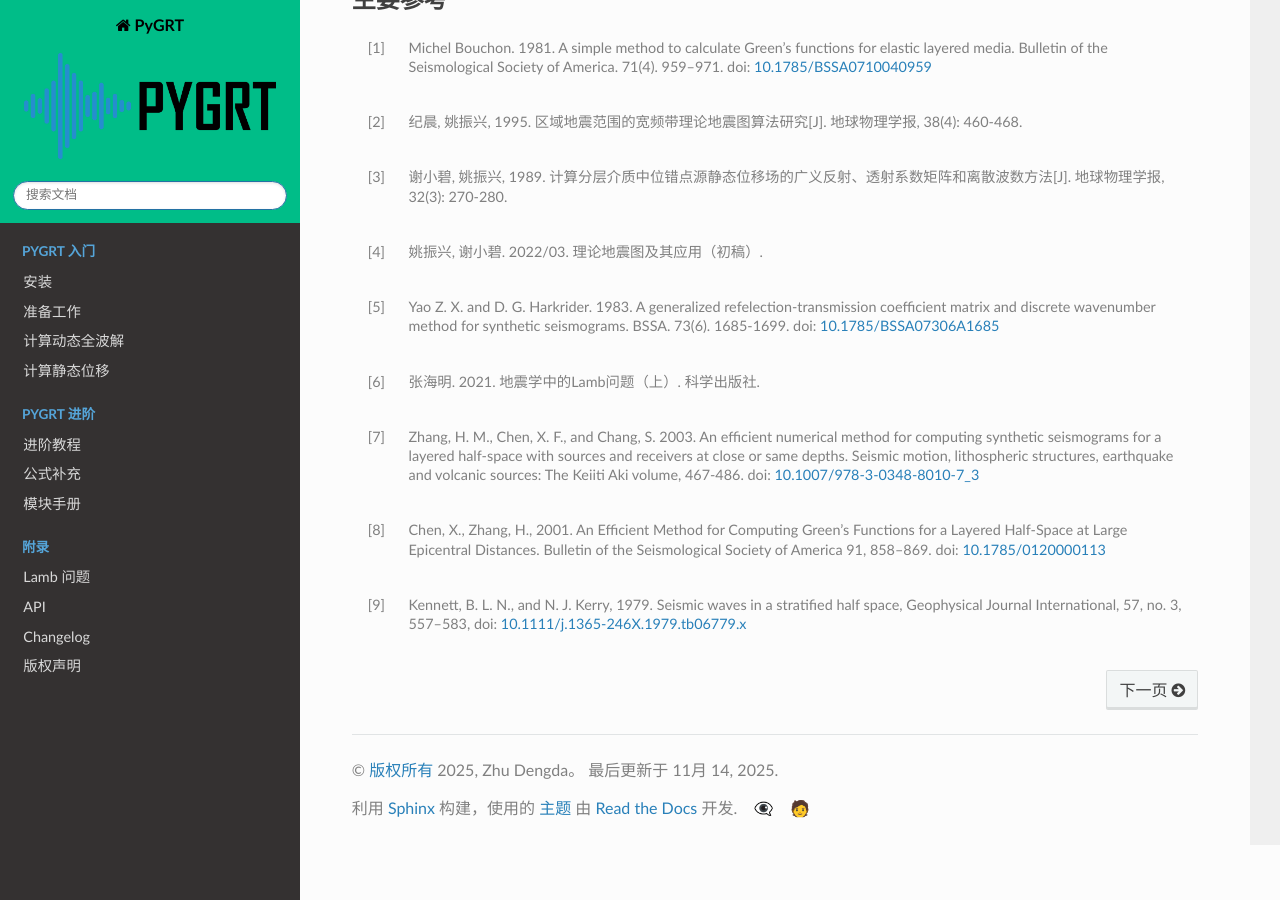
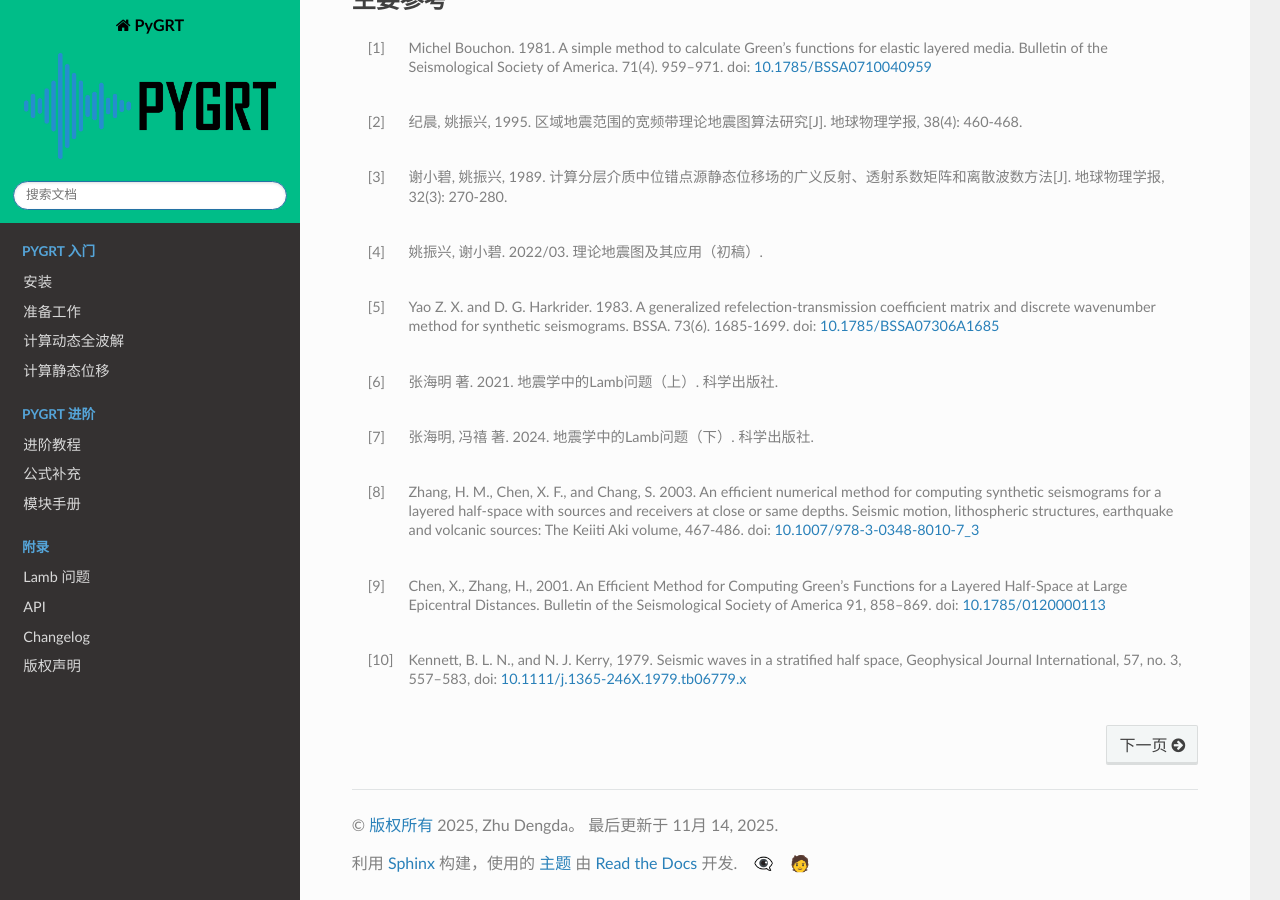
Before and after one commit to Dengda98/PyGRT, a Sphinx documentation site: the page built from docs/source/index.rst, in a window 1280 px wide and 900 px high, scrolled down 1545 px. Built offline with Sphinx 7.4.7 and the Read the Docs theme 3.1.0, drawn with Linux system fonts in a browser that asks for light colours; pages that are not in the unit, such as notebooks, are missing from menus; comment, search, counter and statistics services are not loaded; the version number is read from the project's files by our own code.

Commit message:
DOC: use `.. [#]` to number the references

```diff
--- a/docs/source/index.rst
+++ b/docs/source/index.rst
@@ -58,39 +58,43 @@
 
 .. _bouchon_1981:
 
-.. [1] Michel Bouchon. 1981. A simple method to calculate Green's functions for elastic layered media. Bulletin of the Seismological Society of America. 71(4). 959–971. doi: `10.1785/BSSA0710040959 <https://doi.org/10.1785/BSSA0710040959>`_
+.. [#] Michel Bouchon. 1981. A simple method to calculate Green's functions for elastic layered media. Bulletin of the Seismological Society of America. 71(4). 959–971. doi: `10.1785/BSSA0710040959 <https://doi.org/10.1785/BSSA0710040959>`_
 
 .. _jichen_1995:
 
-.. [2] 纪晨, 姚振兴, 1995. 区域地震范围的宽频带理论地震图算法研究[J]. 地球物理学报, 38(4): 460-468.
+.. [#] 纪晨, 姚振兴, 1995. 区域地震范围的宽频带理论地震图算法研究[J]. 地球物理学报, 38(4): 460-468.
 
 .. _xie&yao_1989:
 
-.. [3] 谢小碧, 姚振兴, 1989. 计算分层介质中位错点源静态位移场的广义反射、透射系数矩阵和离散波数方法[J]. 地球物理学报, 32(3): 270-280.
+.. [#] 谢小碧, 姚振兴, 1989. 计算分层介质中位错点源静态位移场的广义反射、透射系数矩阵和离散波数方法[J]. 地球物理学报, 32(3): 270-280.
 
 .. _yao_init_manuscripts:
 
-.. [4] 姚振兴, 谢小碧. 2022/03. 理论地震图及其应用（初稿）.
+.. [#] 姚振兴, 谢小碧. 2022/03. 理论地震图及其应用（初稿）.
 
 .. _yao&harkrider_1983:
 
-.. [5] Yao Z. X. and D. G. Harkrider. 1983. A generalized refelection-transmission coefficient matrix and discrete wavenumber method for synthetic seismograms. BSSA. 73(6). 1685-1699. doi: `10.1785/BSSA07306A1685 <https://doi.org/10.1785/BSSA07306A1685>`_
+.. [#] Yao Z. X. and D. G. Harkrider. 1983. A generalized refelection-transmission coefficient matrix and discrete wavenumber method for synthetic seismograms. BSSA. 73(6). 1685-1699. doi: `10.1785/BSSA07306A1685 <https://doi.org/10.1785/BSSA07306A1685>`_
 
 .. _zhang_book_2021:
 
-.. [6] 张海明. 2021. 地震学中的Lamb问题（上）. 科学出版社.
+.. [#] 张海明 著. 2021. 地震学中的Lamb问题（上）. 科学出版社.
+
+.. _zhang_book_2024:
+
+.. [#] 张海明, 冯禧 著. 2024. 地震学中的Lamb问题（下）. 科学出版社.
 
 .. _zhang_2003:
 
-.. [7] Zhang, H. M., Chen, X. F., and Chang, S. 2003. An efficient numerical method for computing synthetic seismograms for a layered half-space with sources and receivers at close or same depths. Seismic motion, lithospheric structures, earthquake and volcanic sources: The Keiiti Aki volume, 467-486. doi: `10.1007/978-3-0348-8010-7_3 <https://doi.org/10.1007/978-3-0348-8010-7_3>`_
+.. [#] Zhang, H. M., Chen, X. F., and Chang, S. 2003. An efficient numerical method for computing synthetic seismograms for a layered half-space with sources and receivers at close or same depths. Seismic motion, lithospheric structures, earthquake and volcanic sources: The Keiiti Aki volume, 467-486. doi: `10.1007/978-3-0348-8010-7_3 <https://doi.org/10.1007/978-3-0348-8010-7_3>`_
 
 .. _chen_2001:
 
-.. [8] Chen, X., Zhang, H., 2001. An Efficient Method for Computing Green’s Functions for a Layered Half-Space at Large Epicentral Distances. Bulletin of the Seismological Society of America 91, 858–869. doi: `10.1785/0120000113  <https://doi.org/10.1785/0120000113>`_
+.. [#] Chen, X., Zhang, H., 2001. An Efficient Method for Computing Green’s Functions for a Layered Half-Space at Large Epicentral Distances. Bulletin of the Seismological Society of America 91, 858–869. doi: `10.1785/0120000113  <https://doi.org/10.1785/0120000113>`_
 
 .. _kennett&kerry_1979:
 
-.. [9] Kennett, B. L. N., and N. J. Kerry, 1979. Seismic waves in a stratified half space, Geophysical Journal International, 57, no. 3, 557–583, doi: `10.1111/j.1365-246X.1979.tb06779.x <https://doi.org/10.1111/j.1365-246X.1979.tb06779.x>`_
+.. [#] Kennett, B. L. N., and N. J. Kerry, 1979. Seismic waves in a stratified half space, Geophysical Journal International, 57, no. 3, 557–583, doi: `10.1111/j.1365-246X.1979.tb06779.x <https://doi.org/10.1111/j.1365-246X.1979.tb06779.x>`_
 
 
 
```
